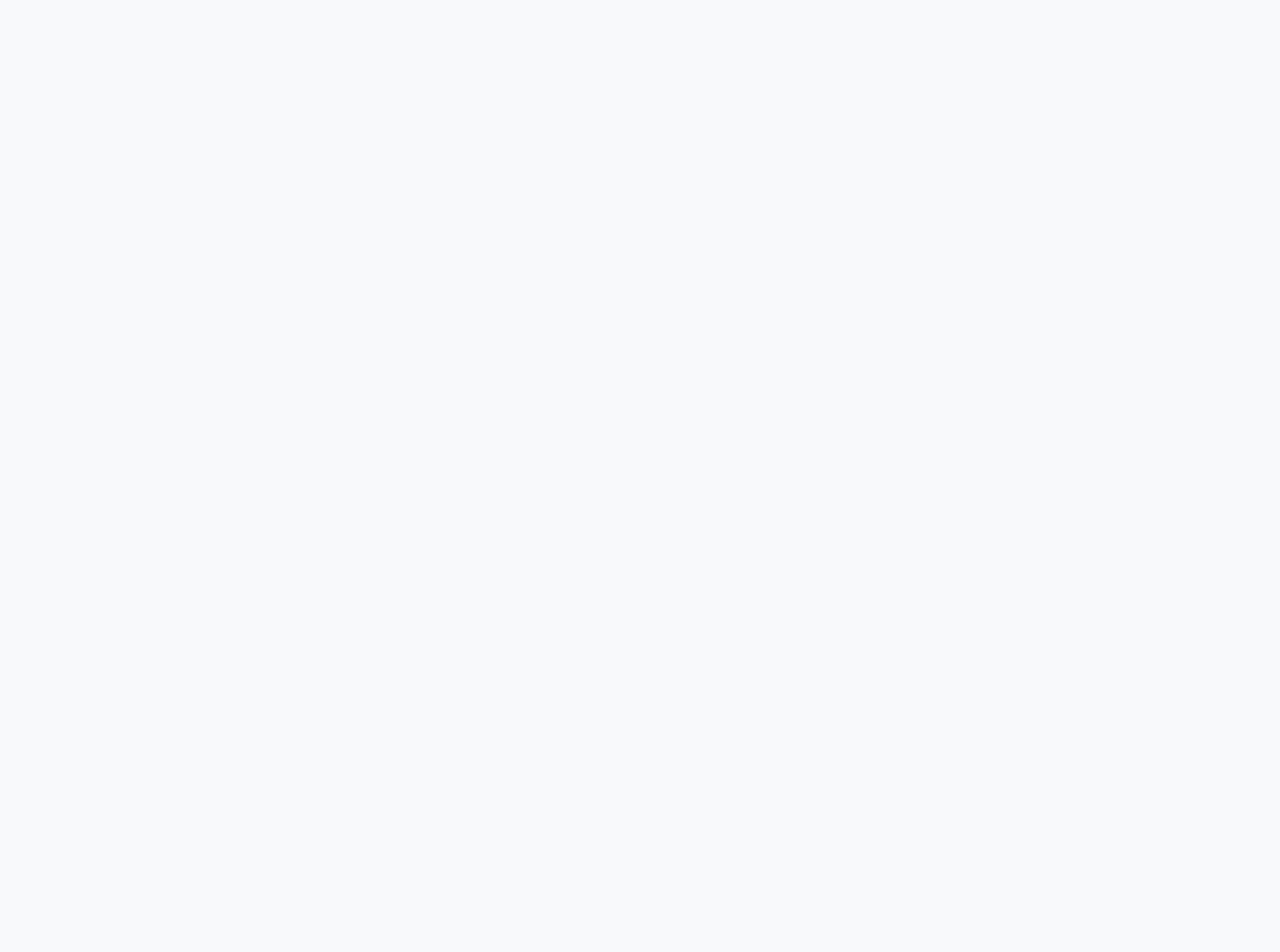
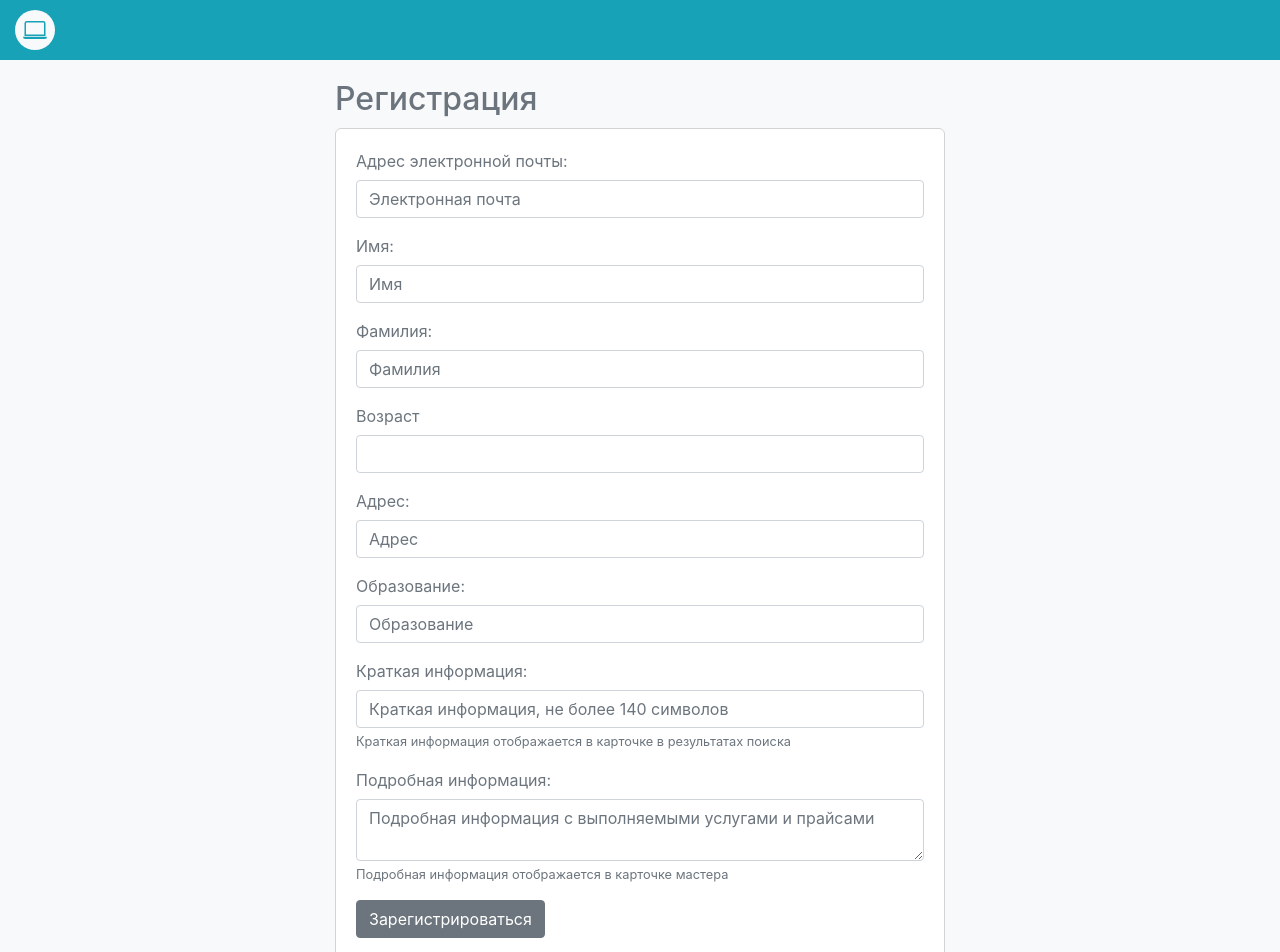
Before and after one commit to commandercool/tech-watch, a Vue app: page /register in a window 1280 px wide. Shown: the top 952 px of the page. Before the commit the page ends 800 px from the top, so only its background shows below. Built offline with nearby package versions, Linux system fonts and the light colour scheme.

Commit message:
Add registration form

```diff
--- /dev/null
+++ b/src/pages/MasterRegister.vue
@@ -0,0 +1,61 @@
+<template>
+    <div>
+        <Header />
+        <b-row style="margin-top: 20px; margin-bottom: 20px">
+            <b-col lg="3"></b-col>
+            <b-col lg="6">
+                <h2>Регистрация</h2>
+                <div class="master-card" style="padding: 20px">
+                    <b-form style="master-card">
+                        <b-form-group label="Адрес электронной почты:">
+                            <b-form-input placeholder="Электронная почта"></b-form-input>
+                        </b-form-group>
+                        <b-form-group label="Имя:">
+                            <b-form-input placeholder="Имя"></b-form-input>
+                        </b-form-group>
+                        <b-form-group label="Фамилия:">
+                            <b-form-input placeholder="Фамилия"></b-form-input>
+                        </b-form-group>
+                        <b-form-group label="Возраст">
+                            <b-form-input type="number"></b-form-input>
+                        </b-form-group>
+                        <b-form-group label="Адрес:">
+                            <b-form-input placeholder="Адрес"></b-form-input>
+                        </b-form-group>
+                        <b-form-group label="Образование:">
+                            <b-form-input placeholder="Образование"></b-form-input>
+                        </b-form-group>
+                        <b-form-group
+                            label="Краткая информация:"
+                            description="Краткая информация отображается в карточке в результатах поиска"
+                        >
+                            <b-form-input placeholder="Краткая информация, не более 140 символов"></b-form-input>
+                        </b-form-group>
+                        <b-form-group
+                            label="Подробная информация:"
+                            description="Подробная информация отображается в карточке мастера"
+                        >
+                            <b-form-textarea
+                                placeholder="Подробная информация с выполняемыми услугами и прайсами"
+                            ></b-form-textarea>
+                        </b-form-group>
+                        <b-button>Зарегистрироваться</b-button>
+                    </b-form>
+                </div>
+            </b-col>
+        </b-row>
+        <Footer />
+    </div>
+</template>
+
+<script>
+import Header from '../components/Header.vue';
+import Footer from '../components/Footer.vue'
+
+export default {
+    components: {
+        Header,
+        Footer
+    },
+};
+</script>
--- a/src/routes/routes.js
+++ b/src/routes/routes.js
@@ -1,6 +1,7 @@
 import SearchMasterPage from '../pages/SearchMasterPage.vue'
 import MasterCardPage from '../pages/MasterCardPage.vue'
 import HomePage from '../pages/HomePage.vue'
+import MasterRegister from '../pages/MasterRegister.vue'
 
 const routes = [{
     path: '/',
@@ -16,6 +17,11 @@ const routes = [{
     path: '/master',
     name: 'Master',
     component: MasterCardPage
+  },
+  {
+    path: '/register',
+    name: 'Register',
+    component: MasterRegister
   }
 ]
 
```
